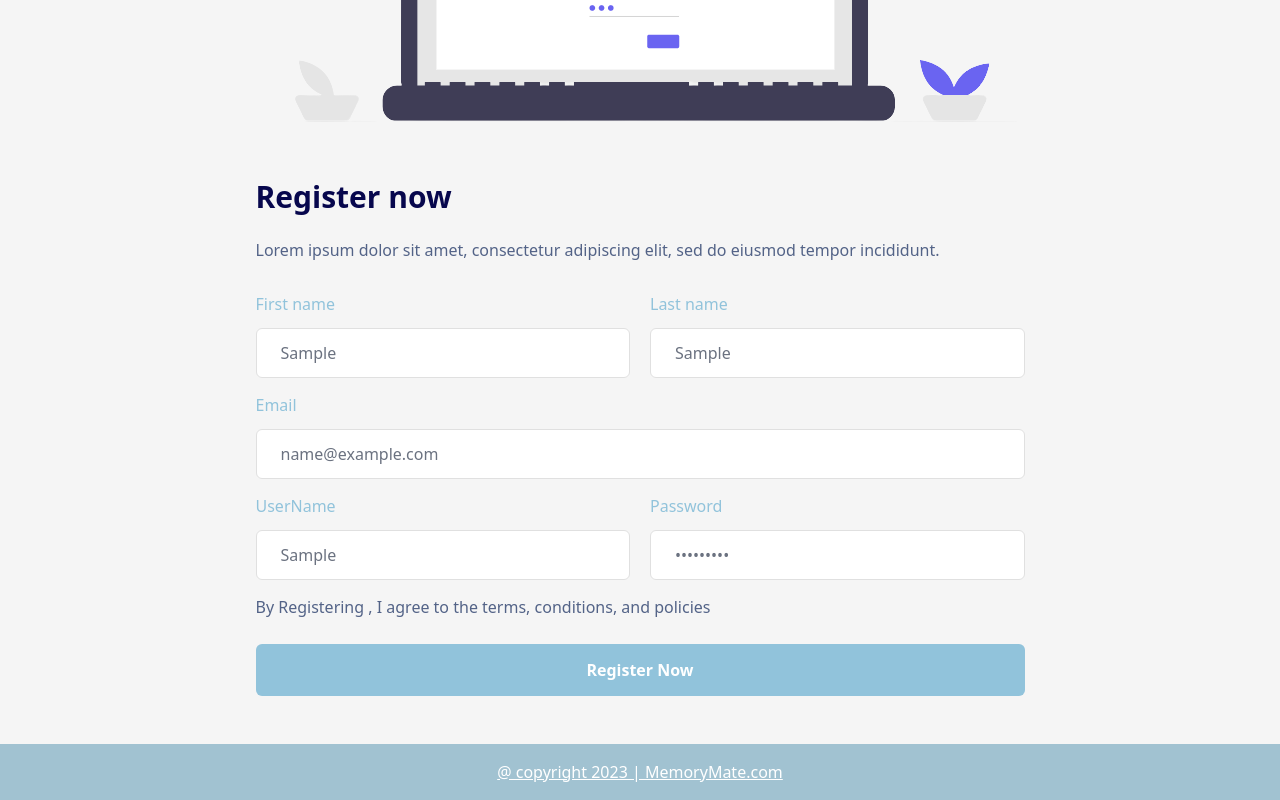
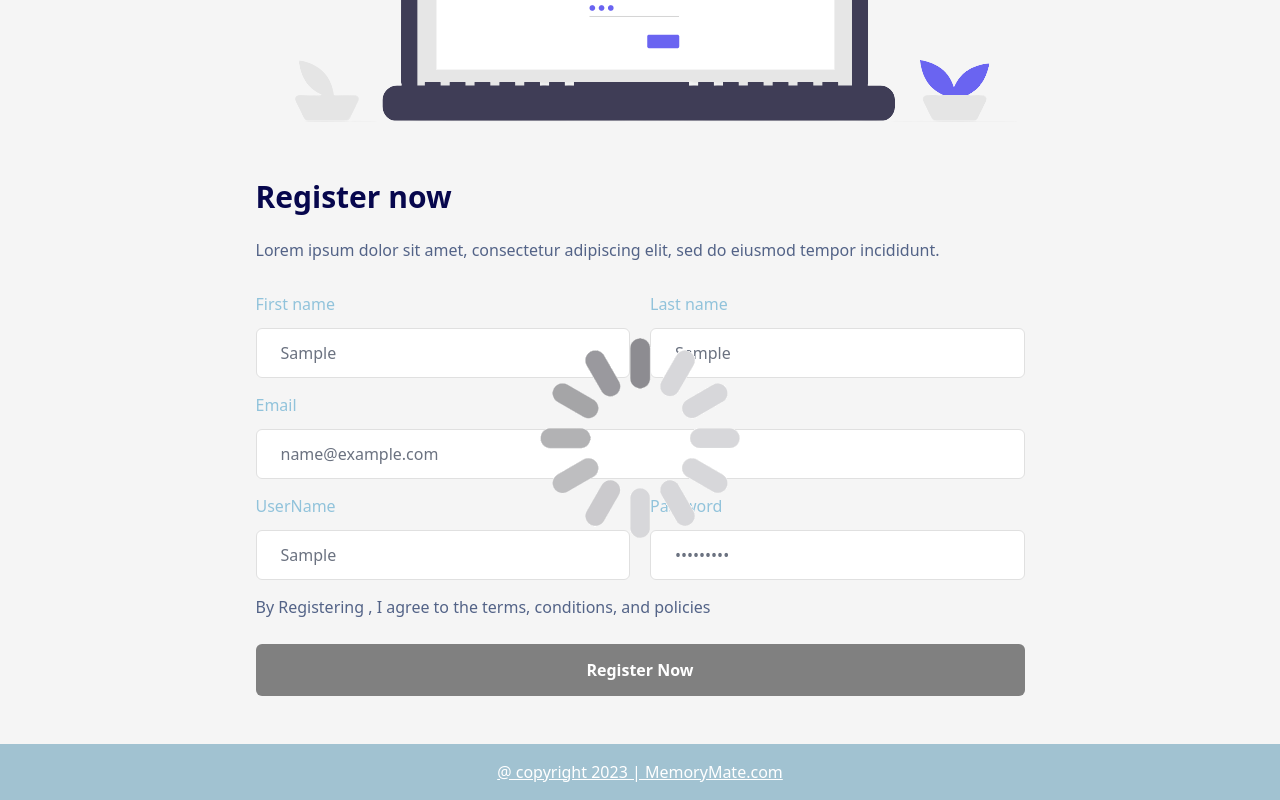
Before and after one commit to hammadShamir/memorymate, a React (Create React App) app: page /signup in a window 1280 px wide. Both pictures are taken after typing "Sample", "Sample", "name@example.com", "Sample", "Sample123" into the empty fields and a click on the button "Register Now". Shown: the part 332-1132 px from the top of the page. Built offline with nearby package versions, Linux system fonts and the light colour scheme; no server answers.

Commit message:
login / signup animation added

```diff
--- a/package.json
+++ b/package.json
@@ -15,6 +15,7 @@
     "react-router-dom": "^6.10.0",
     "react-scripts": "5.0.1",
     "react-slick": "^0.29.0",
+    "react-toastify": "^9.1.2",
     "redux": "^4.2.1",
     "redux-thunk": "^2.4.2",
     "slick-carousel": "^1.8.1",
--- a/src/components/Header.js
+++ b/src/components/Header.js
@@ -4,6 +4,9 @@ import logo from '../../src/images/logo.png'
 const Header = ({ user }) => {
     const location = useLocation();
     const currentUrl = location.pathname;
+
+    const token = localStorage.getItem('accessToken');
+
 
     return (
         <nav id='menubar' className="navbar navbar-expand-lg navbar-light bg-light">
@@ -13,7 +16,7 @@ const Header = ({ user }) => {
                 </a>
                 <form className="d-flex">
                     {
-                        user ? (
+                        token ? (
                             <Link to="/" className="btn btn-outline-warning" type="submit" onClick={() => {
                                 localStorage.removeItem('accessToken');
                             }}>
--- a/src/components/SignIn.js
+++ b/src/components/SignIn.js
@@ -2,23 +2,33 @@ import React, { useEffect, useState } from 'react';
 import { auth } from '../Firebase';
 import { useNavigate } from 'react-router-dom';
 
+import loading from '../images/loading.gif'
+
+import { ToastContainer, toast } from 'react-toastify';
+import 'react-toastify/dist/ReactToastify.css';
+
 function SignIn() {
+
+  const [loadImg ,setLoadImg] = useState(false);
+
   const [email, setEmail] = useState('');
   const [password, setPassword] = useState('');
 
   const navigate = useNavigate();
   const handleSignIn = async (event) => {
     event.preventDefault();
-
+    setLoadImg(true);
     try {
       await auth.signInWithEmailAndPassword(email, password);
       const user = auth.currentUser;
       const token = await user.getIdToken();
       localStorage.setItem('accessToken', token);
-      console.log("loged in successfully");
+
       navigate('/home')
+      setLoadImg(false);
     } catch (error) {
-      console.error(error);
+      toast.error(`Email or Password is Incorrect`);
+      setLoadImg(false);
     }
   };
 
@@ -64,7 +74,7 @@ function SignIn() {
           <div className="p-3 text-center  mb-2">
             <button type="submit" className="formbold-btn btn_lg">Sign In</button>
           </div>
-
+          <img src={loading} style={{position:`absolute`,top:`50%`,left:`50%`,transform:`translate(-50%,-50%)`,display: loadImg ? `flex`:`none` }}/>
         </form>
 
       </div>
--- a/src/components/SignUp.js
+++ b/src/components/SignUp.js
@@ -2,12 +2,19 @@ import React, { useState, useEffect } from 'react'
 import { auth } from '../Firebase'
 import { useNavigate } from 'react-router-dom'
 
+import { ToastContainer, toast } from 'react-toastify';
+import 'react-toastify/dist/ReactToastify.css';
 // images
 import register from '../images/register1.png'
+import loading from '../images/loading.gif'
 // css
 import '../cssfiles/signup.css'
 
 const SignUp = () => {
+
+    const [isBtnDisabled,setisButtonDisabled] = useState(false);
+    const [loadImg ,setLoadImg] = useState(false);
+
     const navigate = useNavigate()
     const [alert, setAlert] = useState({ type: '', message: '' })
     const handleSignUp = async (e) => {
@@ -15,9 +22,12 @@ const SignUp = () => {
         const { email, password, firstname, lastname, username } = e.target.elements;
         try {
             // Check if email already exists
+            setisButtonDisabled(true);
+            setLoadImg(true);
+
             const emailExists = await auth.fetchSignInMethodsForEmail(email.value);
             if (emailExists.length > 0) {
-                console.log('Email already exists!');
+                toast.error('Email already exists!');
                 return;
             }
 
@@ -27,10 +37,13 @@ const SignUp = () => {
                 displayName: `${firstname.value} ${lastname.value}`,
                 username: username.value
             });
-            console.log('User created successfully!');
-
+            toast.success(`User ${username.value} created successfully!`);
+            setLoadImg(false);
+            setisButtonDisabled(false);
         } catch (error) {
-            console.error(error);
+            toast.error('Failed to create user!');
+            setLoadImg(false);
+            setisButtonDisabled(false);
         }
     }
     useEffect(() => {
@@ -41,7 +54,8 @@ const SignUp = () => {
         <div className="formbold-main-wrapper">
             <div className="formbold-form-wrappe">
                 <img src={register} alt='register ' />
-                <form onSubmit={handleSignUp}>
+
+                <form onSubmit={handleSignUp} style={{position:`relative`}}>
                     <div className="formbold-form-title">
                         <h2 style={{ fontWeight: 'bold', fontSize: '30px' }} className=" mt-5 mb-4">Register now</h2>
                         <p>Lorem ipsum dolor sit amet, consectetur adipiscing elit, sed do eiusmod tempor incididunt.</p>
@@ -75,8 +89,21 @@ const SignUp = () => {
                     <div className="formbold-checkbox-wrapper">
                         <label htmlFor="supportCheckbox" className="formbold-checkbox-label"> By Registering , I agree to the terms, conditions, and policies </label>
                     </div>
-                    <button className="formbold-btn btn_lg">Register Now</button>
+                    <button style={{background: isBtnDisabled ? `gray` : `#91c3db`,cursor: isBtnDisabled ? `wait`: ``}} className="formbold-btn btn_lg" disabled={isBtnDisabled}>Register Now</button>
+                <img src={loading} style={{position:`absolute`,top:`50%`,left:`50%`,transform:`translate(-50%,-50%)`,display: loadImg ? `flex`:`none` }}/>
                 </form>
+                <ToastContainer
+                    position="top-right"
+                    autoClose={3000}
+                    hideProgressBar
+                    newestOnTop
+                    closeOnClick
+                    rtl={false}
+                    pauseOnFocusLoss
+                    draggable
+                    pauseOnHover
+                    theme="colored"
+                />
             </div>
         </div>
     )
```
Also changed, not shown: src/images/loading.gif (added).
